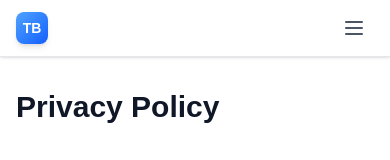
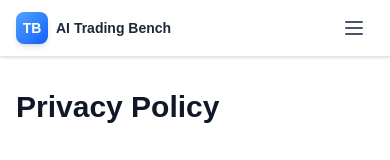
Before and after one commit to a-yama100/ai-trading-bench, a Next.js app: page /privacy in a window 390 px wide. Shown: the top 160 px of the page. Built offline with nearby package versions, Linux system fonts and the light colour scheme.

Commit message:
Fix: show navbar title on mobile, add custom favicon

```diff
--- a/src/app/layout.tsx
+++ b/src/app/layout.tsx
@@ -18,6 +18,9 @@ const geistMono = Geist_Mono({
 export const metadata: Metadata = {
   title: 'AI Trading Benchmark',
   description: 'Compare AI models in trading decisions across Crypto, Forex, and Stock markets',
+  icons: {
+    icon: '/favicon.svg',
+  },
 }
 
 export default function RootLayout({
--- a/src/components/Navbar.tsx
+++ b/src/components/Navbar.tsx
@@ -37,7 +37,7 @@ export function Navbar() {
             <div className="w-8 h-8 bg-gradient-to-br from-blue-400 to-blue-600 rounded-lg flex items-center justify-center shadow-md group-hover:shadow-lg transition-shadow">
               <span className="text-white font-bold text-sm">TB</span>
             </div>
-            <span className="font-bold text-lg text-gray-800 group-hover:text-blue-600 transition-colors hidden sm:inline">
+            <span className="font-bold text-lg text-gray-800 group-hover:text-blue-600 transition-colors inline text-sm sm:text-lg">
               AI Trading Bench
             </span>
           </Link>
```
Also changed, not shown: public/favicon.svg (added).
